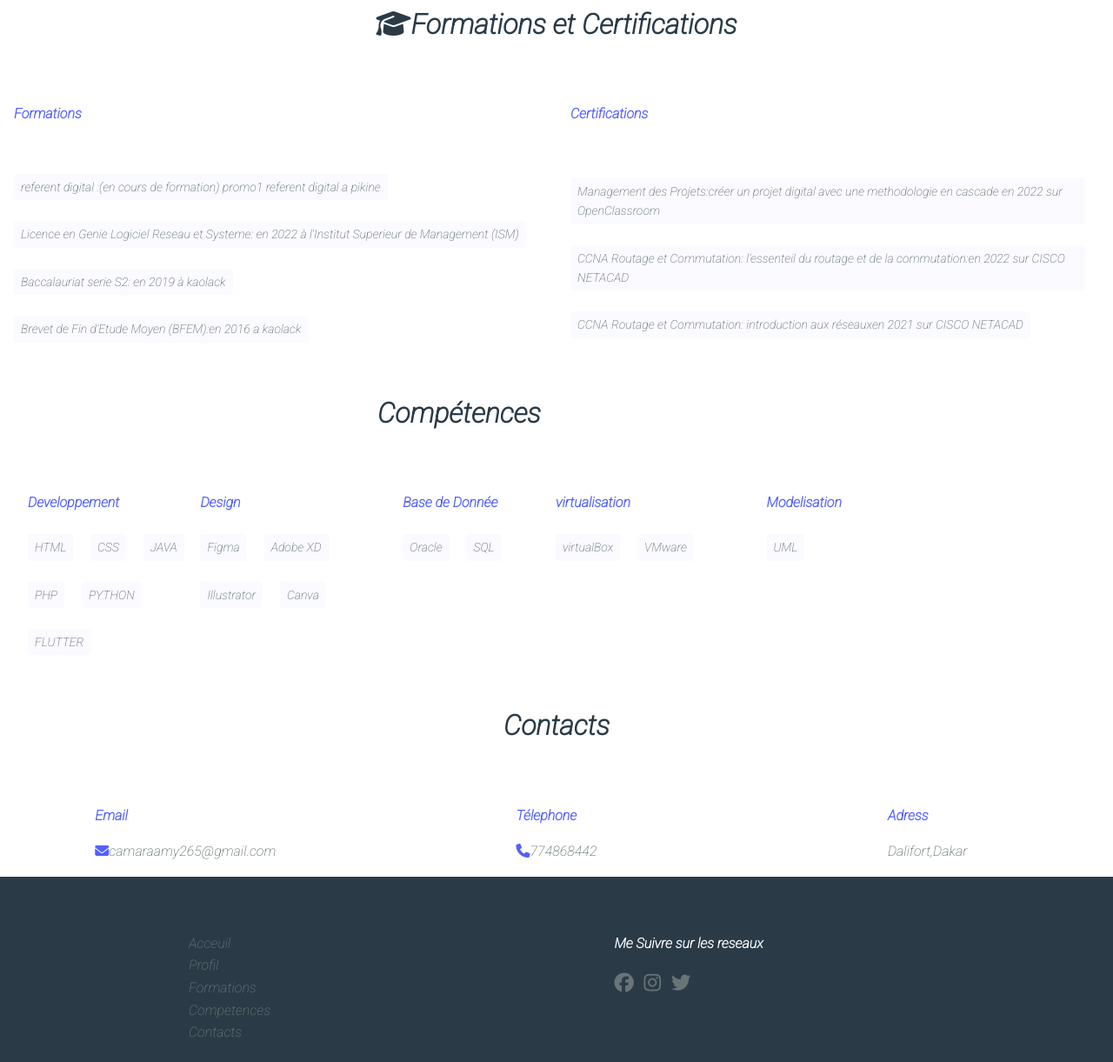
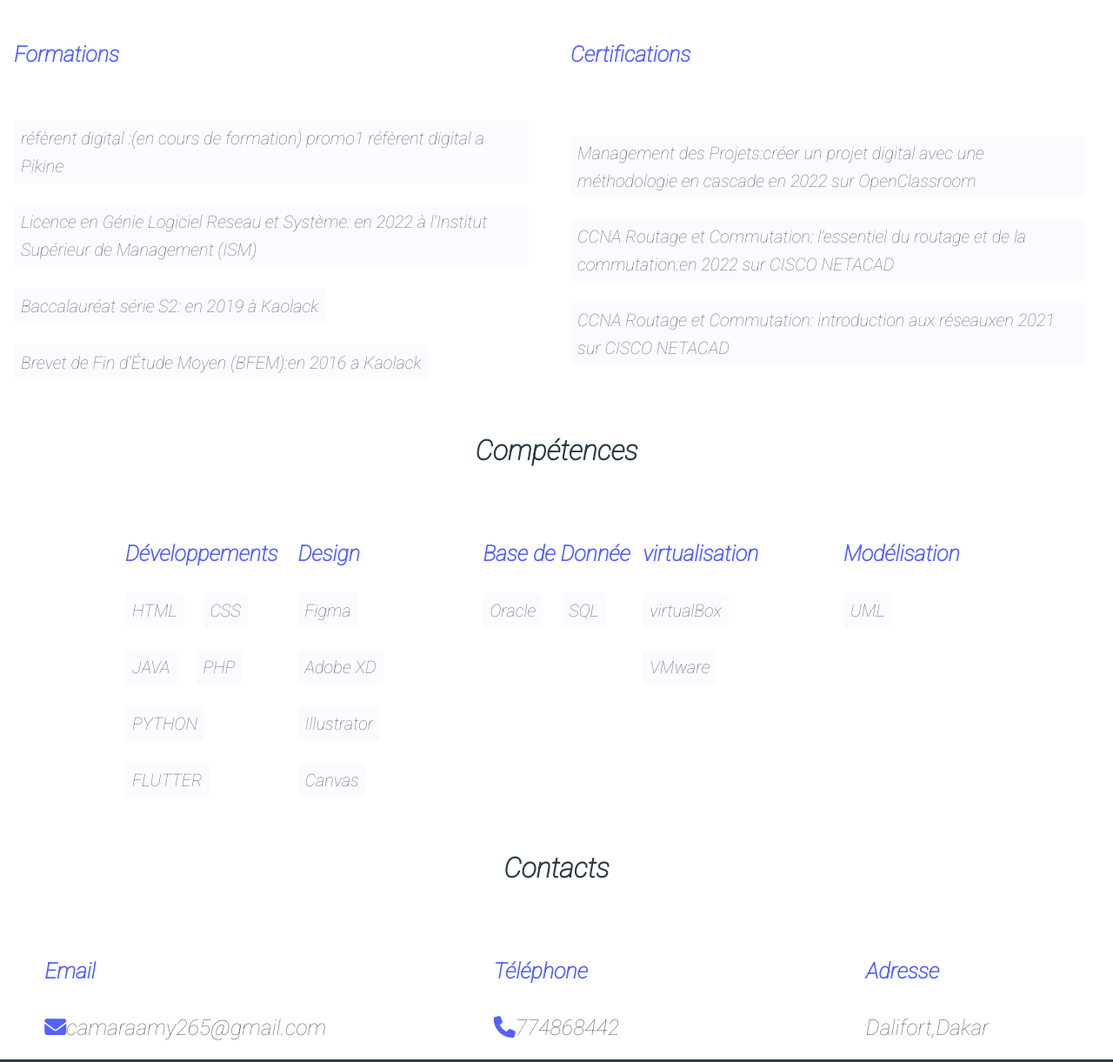
Before and after one commit to camaramy/porfolio, a plain HTML site: page index.html in a window 1280 px wide. Shown: the part 1400-2621 px from the top of the page at 87% size. Drawn offline with nearby package versions, Linux system fonts and the light colour scheme; some icons are missing.

Commit message:
Add files via upload

```diff
--- a/index.html
+++ b/index.html
@@ -6,7 +6,7 @@
     <meta charset="UTF-8">
     <meta name="viewport" content="width=device-width, initial-scale=1">
     <link href="style.css" rel="stylesheet">
-    <link rel="stylesheet" href='https://fonts.googleapis.com/css2?family=Roboto:ital,wght@1,200&display=swap'>
+    <link rel="stylesheet" href='https://fonts.googleapis.com/css2?family=Roboto:ital,wght@100,50&display=swap'>
     <script src="https://kit.fontawesome.com/5df07003aa.js" crossorigin="anonymous"></script>
     <script src="https://unpkg.com/scrollreveal@4.0.0/dist/scrollreveal.min.js"></script>
     <script src="https://cdn.jsdelivr.net/npm/typewriter-effect@2.17.0/dist/core.js"></script>
@@ -21,7 +21,7 @@
             </div>
             <div class="nav__menu" id="nav-menu">
                 <ul class="nav__list">
-                    <li class="nav__element"><a href="#acceuil" class="nav__link">Acceuil</a> </li>
+                    <li class="nav__element"><a href="#acceuil" class="nav__link">Accueil</a> </li>
                     <li class="nav__element"><a href="#profil" class="nav__link">Profil</a> </li>
                     <li class="nav__element"><a href="#formation" class="nav__link">Formations et Certifications</a></li>
                     <li class="nav__element"><a href="#competence" class="nav__link">Compétences</a></li>
@@ -60,7 +60,7 @@
 
                 <div>
                     <h2 class="p__soustitre">Bonjour, je suis Amy CAMARA</h2>
-                    <span class="p__prof">Apprenante en Referent Digital de la promo 1 refDig Pikine a Simplon </span>
+                    <span class="p__prof">Apprenante en Réfèrent Digital de la promo 1 refDig Pikine a Simplon </span>
                     <p class="p__text" id="text"></p>
 
 
@@ -83,10 +83,10 @@
                 <div class="f__container a">
                     <h3 class="f__soustitre">Formations </h3>
                     <ul>
-                        <li class="f__nom">referent digital :<span>(en cours de formation) promo1 referent digital a pikine</span></li>
-                        <li class="f__nom">Licence en Genie Logiciel Reseau et Systeme: <span>en 2022 à l'Institut Superieur de Management (ISM) </span> </li>
-                        <li class="f__nom">Baccalauriat serie S2:<span> en 2019 à kaolack</span> </li>
-                        <li class="f__nom">Brevet de Fin d'Etude Moyen (BFEM):<span>en 2016 a kaolack</span></li>
+                        <li class="f__nom">réfèrent digital :<span>(en cours de formation) promo1 réfèrent digital a Pikine</span></li>
+                        <li class="f__nom">Licence en Génie Logiciel Reseau et Système: <span>en 2022 à l'Institut Supérieur de Management (ISM) </span> </li>
+                        <li class="f__nom">Baccalauréat série S2:<span> en 2019 à Kaolack</span> </li>
+                        <li class="f__nom">Brevet de Fin d'Étude Moyen (BFEM):<span>en 2016 a Kaolack</span></li>
                     </ul>
 
 
@@ -96,8 +96,8 @@
 
                     <h3 class="f__soustitre">Certifications</h3>
                     <ul>
-                        <li class="f__nom">Management des Projets:créer un projet digital avec une methodologie en cascade <span>en 2022 sur OpenClassroom</span></li>
-                        <li class="f__nom">CCNA Routage et Commutation: l'essenteil du routage et de la commutation:<span>en 2022 sur CISCO NETACAD</span> </li>
+                        <li class="f__nom">Management des Projets:créer un projet digital avec une méthodologie en cascade <span>en 2022 sur OpenClassroom</span></li>
+                        <li class="f__nom">CCNA Routage et Commutation: l'essentiel du routage et de la commutation:<span>en 2022 sur CISCO NETACAD</span> </li>
                         <li class="f__nom">CCNA Routage et Commutation: introduction aux réseaux<span>en 2021 sur CISCO NETACAD</span></li>
                     </ul>
 
@@ -111,7 +111,7 @@
             <div class="c__container a">
                 <div class="c__box">
                     <div class="c__info">
-                        <h3 class="c__soustitre">Developpement</h3>
+                        <h3 class="c__soustitre">Développements</h3>
                         <span class="c__nom">HTML</span>
                         <span class="c__nom">CSS</span>
                         <span class="c__nom">JAVA</span>
@@ -124,7 +124,7 @@
                         <span class="c__nom">Figma</span>
                         <span class="c__nom">Adobe XD</span>
                         <span class="c__nom">Illustrator</span>
-                        <span class="c__nom">Canva</span>
+                        <span class="c__nom">Canvas</span>
                     </div>
                     <div class="c__info">
                         <h3 class="c__soustitre">Base de Donnée</h3>
@@ -138,7 +138,7 @@
                         <span class="c__nom">VMware </span>
                     </div>
                     <div class="c__info">
-                        <h3 class="c__soustitre">Modelisation</h3>
+                        <h3 class="c__soustitre">Modélisation</h3>
                         <span class="c__nom">UML</span>
 
                     </div>
@@ -158,11 +158,11 @@
                 </div>
                 <div class="co__info">
                     <i class="fa-duotone fa-circle-phone"></i>
-                    <h3 class="co__soustitre">Télephone</h3>
+                    <h3 class="co__soustitre">Téléphone</h3>
                     <i class="fa-solid fa-phone" style="color: #5361ff;"></i><span class="co__text">774868442</span>
                 </div>
                 <div class="co__info">
-                    <h3 class="co__soustitre">Adress</h3>
+                    <h3 class="co__soustitre">Adresse</h3>
                     <span class="co__text">Dalifort,Dakar</span>
 
                 </div>
@@ -176,7 +176,7 @@
             <div class="fo__element">
                 <ul>
                     <li>
-                        <a href="#acceuil" class="fo__link">Acceuil</a>
+                        <a href="#acceuil" class="fo__link">Accueil</a>
                     </li>
                     <li>
                         <a href="#profil" class="fo__link">Profil</a>
@@ -185,7 +185,7 @@
                         <a href="#formation" class="fo__link">Formations</a>
                     </li>
                     <li>
-                        <a href="#competence" class="fo__link">Competences</a>
+                        <a href="#competence" class="fo__link">Compétences</a>
                     </li>
 
                     <li>
@@ -196,7 +196,7 @@
             </div>
 
             <div class="fo__element">
-                <h2 class="fo__titre"> Me Suivre sur les reseaux</h2>
+                <h2 class="fo__titre"> Me Suivre sur les réseaux</h2>
                 <a href="#" class="fo__social"><i class="fa-brands fa-facebook"></i></a>
                 <a href=" https://www.instagram.com/invites/contact/?i=v84yc9uism0y&utm_content=n3jlym6
                 " class="fo__social"><i class="fa-brands fa-instagram"></i></a>
@@ -206,7 +206,7 @@
     </footer>
 
 
-    <script src="index.js"></script>
+    <script src="main.js"></script>
 
 
 
--- /dev/null
+++ b/main.js
@@ -0,0 +1,64 @@
+/*icon Menu*/
+
+const showMenu = (toggleId, navId) => {
+    const toggle = document.getElementById(toggleId);
+    const nav = document.getElementById(navId);
+
+    if (toggle && nav) {
+        toggle.addEventListener('click', () => {
+            nav.classList.toggle('show');
+        });
+    }
+
+}
+showMenu('nav-toggle', 'nav-menu');
+
+/*supprimer le menu mobile*/
+const navLink = document.querySelectorAll('.nav__link');
+
+function linkAction() {
+    const navMenu = document.getElementById('nav-menu');
+    navMenu.classList.remove('show');
+}
+navLink.forEach(n => n.addEventListener('click', linkAction));
+
+/*scroll section active(lien)*/
+const sections = document.querySelectorAll('section[id]');
+window.addEventListener('scroll', scrollActive);
+
+function scrollActive() {
+    const scrollY = window.pageXOffset;
+    sections.forEach(current => {
+        const sectionHeight = current.offsetHeight;
+        const sectionTop = current.offsetTop - 50;
+        sectionId = current.getAttribute('id');
+
+        if (scrollY > sectionTop && scrollY <= sectionTop + sectionHeight) {
+            document.querySelector('.nav__menu a[href*=' + sectionId + ']').classList.add('active');
+        } else {
+            document.querySelector('.nav__menu a[href*=' + sectionId + ']').classList.remove('active');
+        }
+    });
+}
+
+//animation:
+const myText = document.getElementById('text');
+
+new Typewriter(myText, {
+        loop: true
+    })
+    .typeString("je suis Amy CAMARA,")
+    .pauseFor(1000)
+    .deleteChars(11)
+    .typeString("Créative")
+    .pauseFor(1000)
+    .deleteChars(8)
+    .typeString("Agile.")
+    .pauseFor(1000)
+    .deleteChars(6)
+    .typeString("Déterminée.")
+    .pauseFor(1000)
+    .deleteChars(18)
+    .typeString("'ai un esprit d'equipe.")
+    .pauseFor(1000)
+    .start();
--- a/style.css
+++ b/style.css
@@ -20,17 +20,17 @@
 :root{
     --body-font:'Roboto',sans-serif;
     --big-font-size: 6.25rem;
-    --h2-font-size: 1.25rem;
-    --normal-font-size: .938rem;
-    --small-font-size: .813rem;
+    --h2-font-size:45px;
+    --normal-font-size:30px;
+    --small-font-size: 15px;
 }
 
 @media screen and (min-width: 768px){
     :root{
         --big-font-size: 10.5rem;
         --h2-font-size: 2rem;
-        --normal-font-size: 1rem;
-        --small-font-size: .875rem;
+        --normal-font-size: 25px;
+        --small-font-size: 20px;
     }
 }
 
@@ -493,3 +493,21 @@ img{
         justify-items: center;
     }
 }
+
+@media screen and (min-width: 1024px){
+    .a{
+                margin-left: auto;
+        margin-right: auto;
+    }
+}
+
+/* For tall screens on mobiles y desktop*/
+@media screen and (min-height: 721px) {
+    .a__container {
+        height: 640px;
+    }
+    .a__img {
+        width: 500px;
+        right: 24%;
+    }
+}
```
